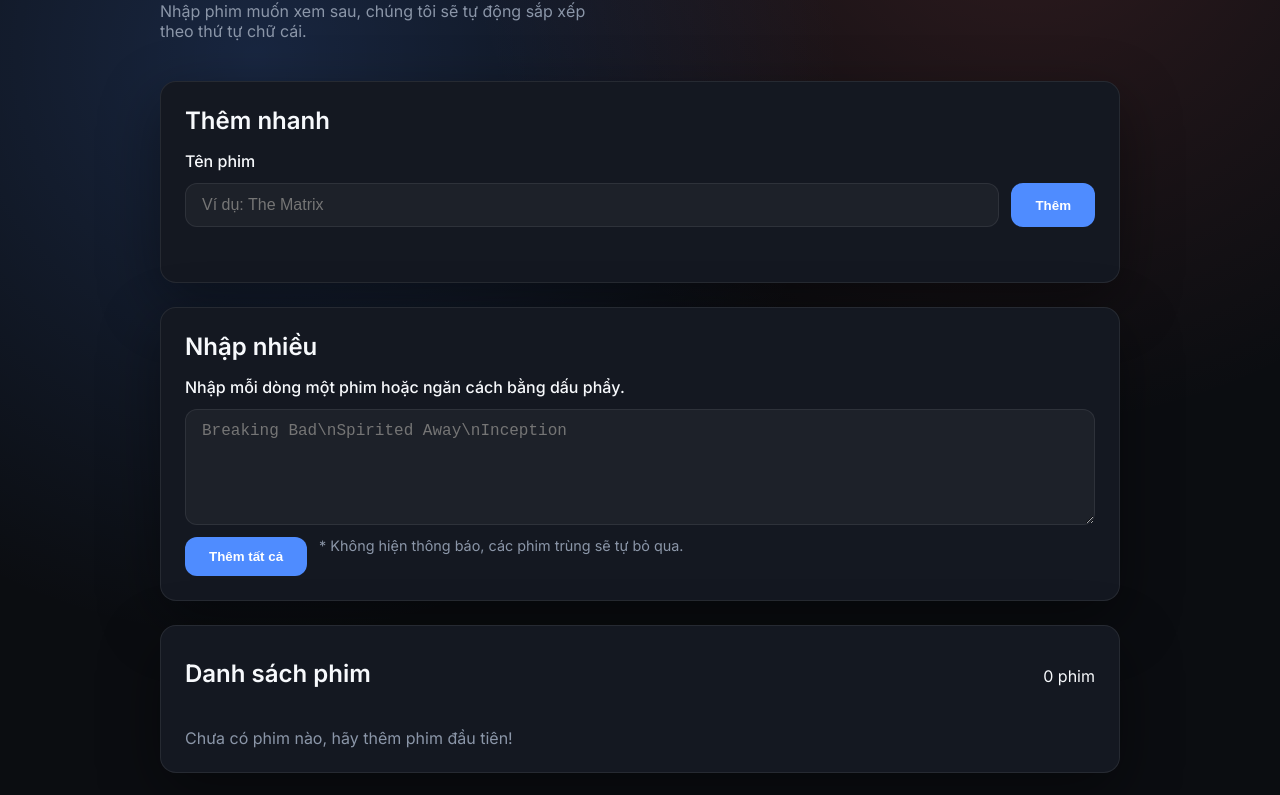
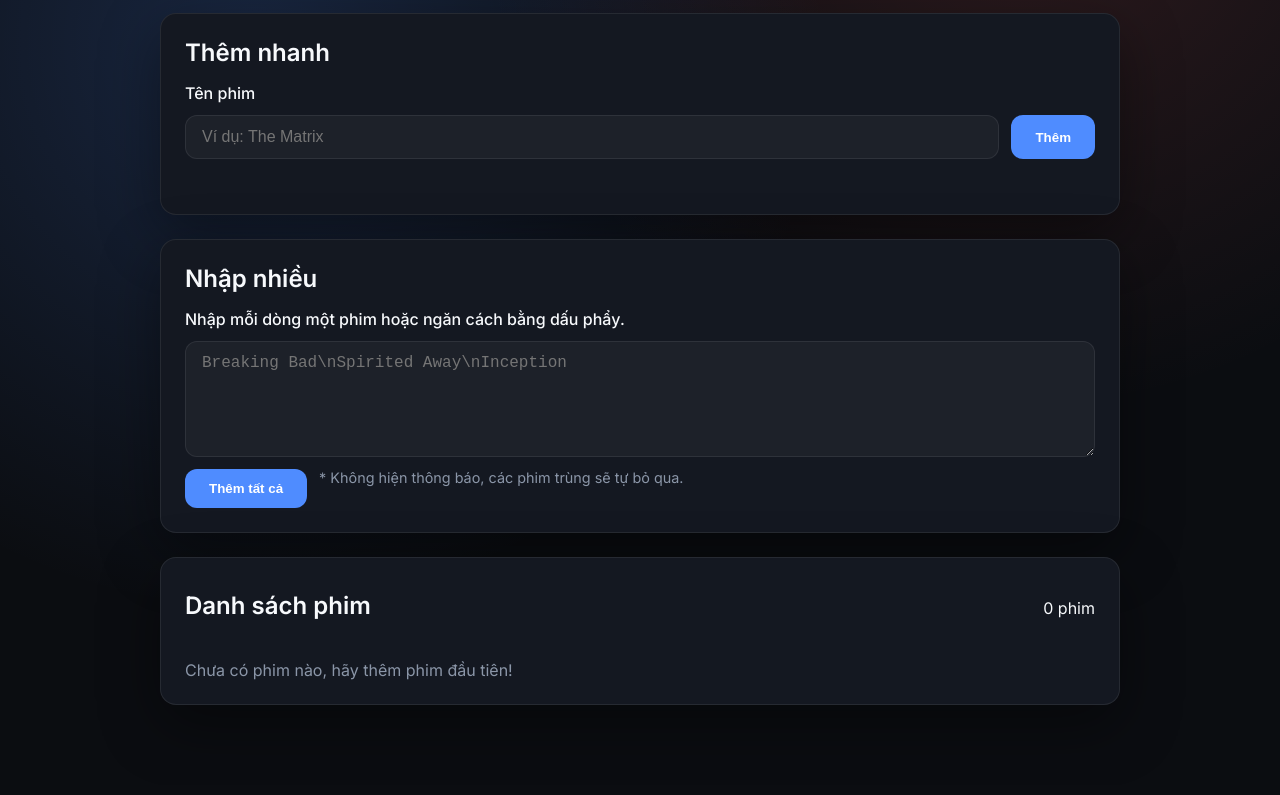
Before and after one commit to Dharc46/watch-later, a plain HTML site: page index.html in a window 1280 px wide. Shown: the part 142-937 px from the top of the page. Drawn offline with Linux system fonts and the light colour scheme.

Commit message:
feat: remove explanatory lead text from header
Remove the instructional paragraph explaining automatic alphabetical sorting to simplify the header UI and reduce visual clutter.

```diff
--- a/index.html
+++ b/index.html
@@ -14,7 +14,6 @@
             <div>
                 <p class="eyebrow">Danh sách của bạn</p>
                 <h1>Watch Later</h1>
-                <p class="lead">Nhập phim muốn xem sau, chúng tôi sẽ tự động sắp xếp theo thứ tự chữ cái.</p>
             </div>
         </header>
 
```
